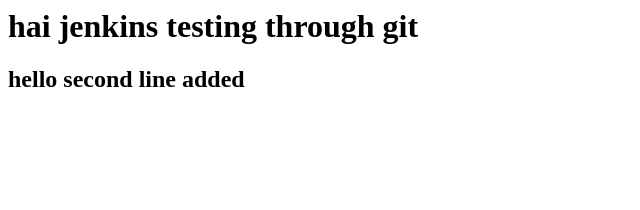
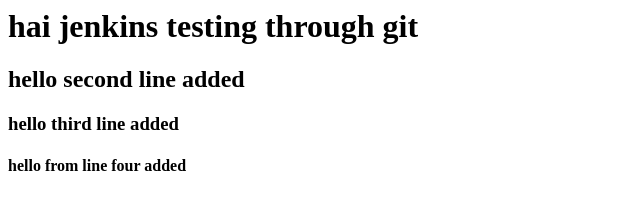
Before and after one commit to awsdevops418/jenkins, a plain HTML site: page index.html in a window 1280 px wide. Shown: the whole page, without its empty margins (0-640 px from the left). Drawn offline with Linux system fonts and the light colour scheme.

Commit message:
new 2 commit

```diff
--- a/index.html
+++ b/index.html
@@ -1,2 +1,4 @@
 <h1> hai jenkins testing through git</h1>
-<h2> hello second line added</h2>
+<h2> hello second line added </h2>
+<h3> hello third line added </h3>
+<h4> hello from line four added </h4>
```
